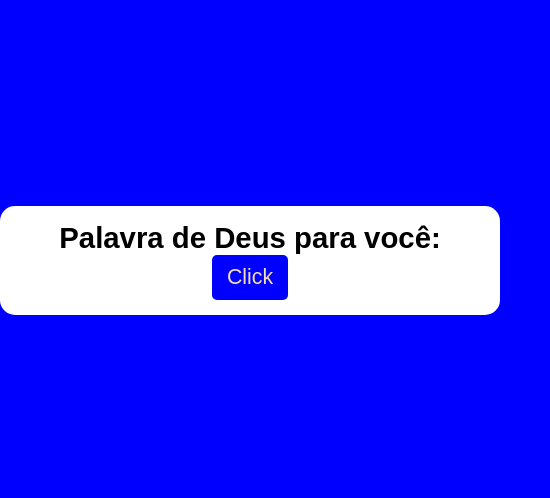
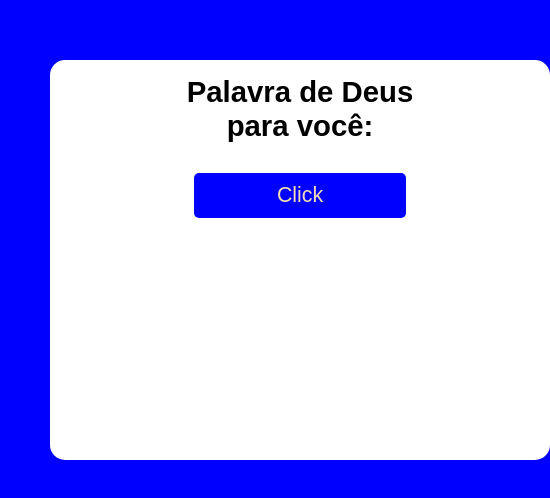
Before and after one commit to Marcelino85/HiperBookApp, a plain HTML site: page index.html in a window 390 px wide. Shown: the part 162-660 px from the top of the page, 550 px wide, since content can reach past the window. Drawn offline with Linux system fonts and the light colour scheme.

Commit message:
Incluindo  Responsividade

```diff
--- a/style.css
+++ b/style.css
@@ -46,6 +46,38 @@
     background-color: wheat;
     color: blue;
 
+  }
+
+
+  @media (max-width: 768px){
+
+    body{
+
+        height: 100vh;
+
+    }
+
+    .container{
+        width: 80%;
+        height: 400px;
+        display: flex;
+        flex-direction: column;
+        align-items: center;
+        margin: 50px 50px 50px;}
+
+    h1{
+            width: 60%;
+            display: flex;
+            flex-direction: column;
+    }
+
+    button{
+        width: 45%;
+        margin-top: 30px;
+
+    }
+
+
 
 
 
```
